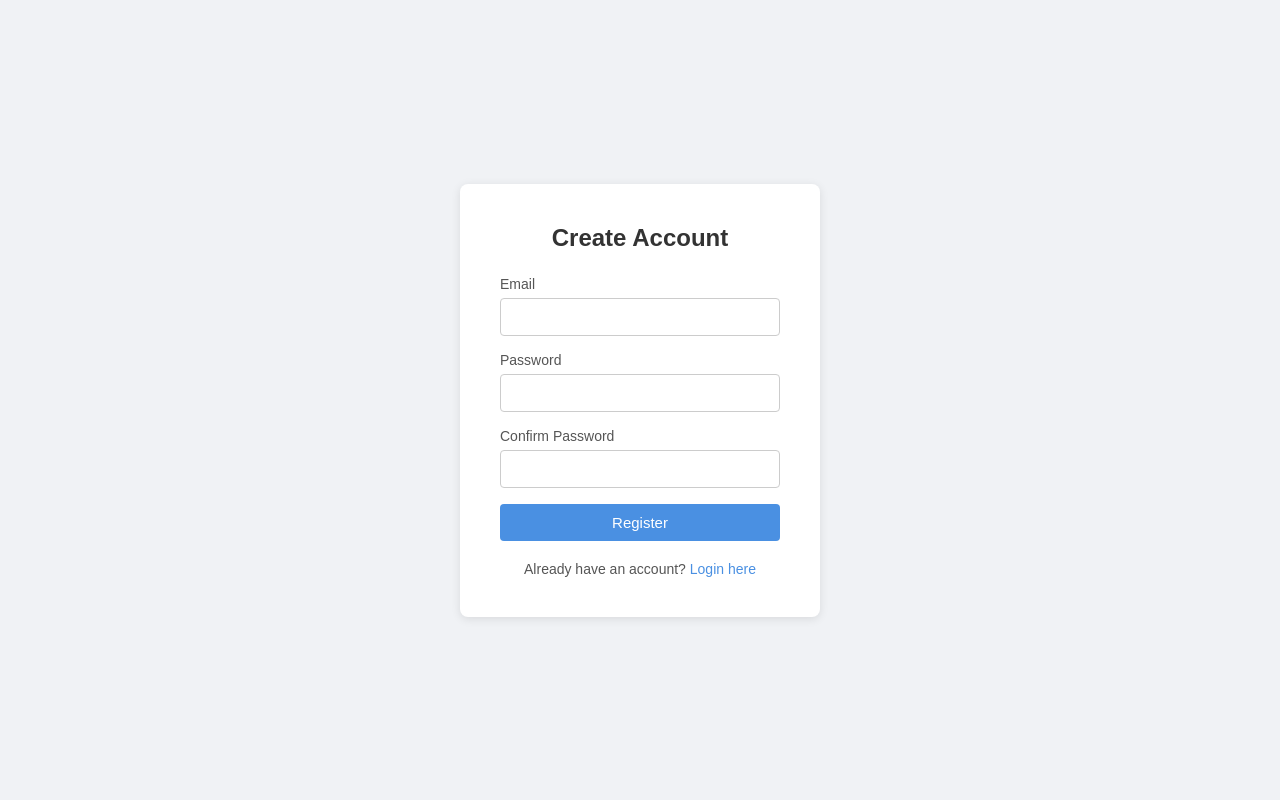
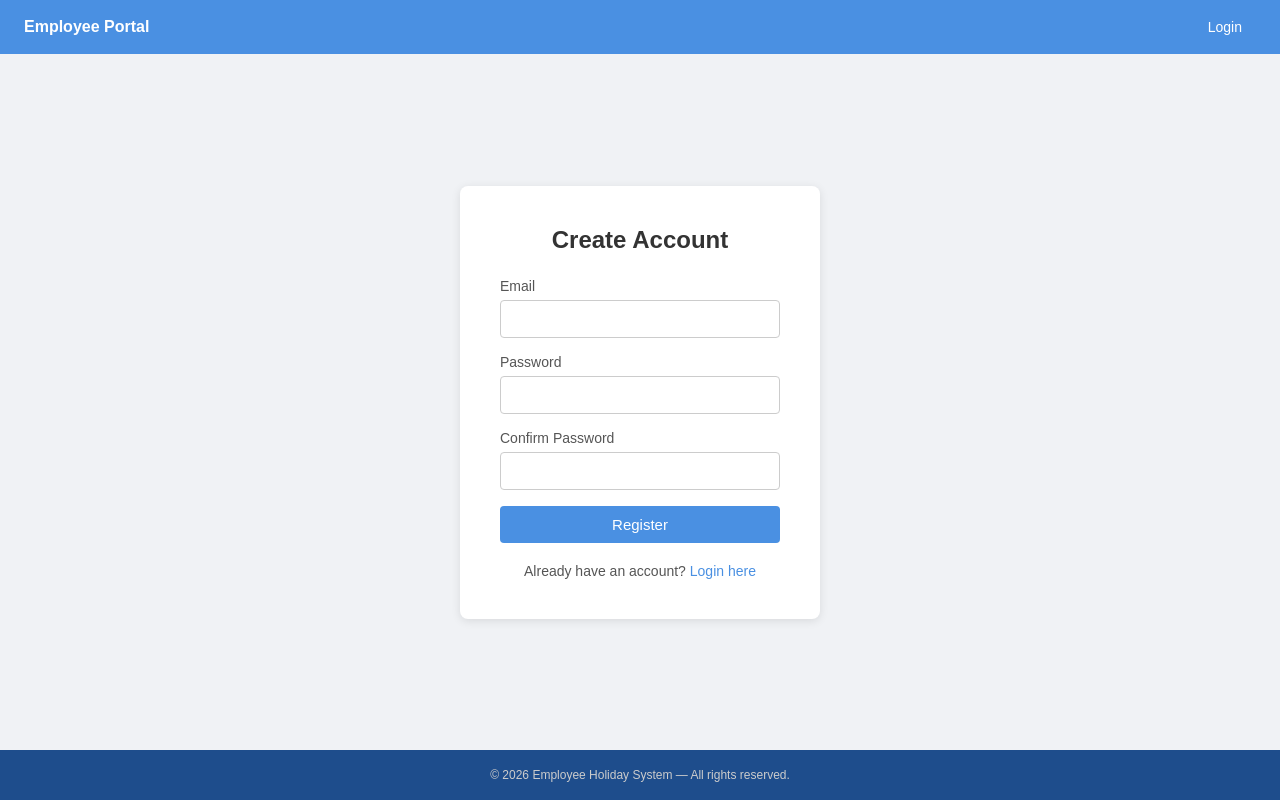
Before and after one commit to mohamad12farhat/employees-holidays, a Flask app: page /employee/register in a window 1280 px wide. Run offline with Flask 3, Linux system fonts and the light colour scheme.

Commit message:
Add navbar to register page and consistent footer to all employee pages
- Added navbar with Login link to employee register page
- Added footer with dark blue background (#1e4d8c) matching the blue navbar theme
- Applied consistent footer across dashboard, login, register, and view requests pages

Co-Authored-By: Claude Sonnet 4.6 <noreply@anthropic.com>

```diff
--- a/templates/employee_register.html
+++ b/templates/employee_register.html
@@ -14,9 +14,46 @@
             font-family: Arial, sans-serif;
             background-color: #f0f2f5;
             display: flex;
+            flex-direction: column;
+            min-height: 100vh;
+        }
+
+        .navbar {
+            background-color: #4a90e2;
+            padding: 0 24px;
+            display: flex;
+            justify-content: space-between;
+            align-items: center;
+            color: white;
+            height: 54px;
+        }
+        .navbar .brand { font-weight: bold; font-size: 16px; }
+        .nav-links { display: flex; align-items: center; gap: 8px; }
+        .nav-links a {
+            color: white;
+            text-decoration: none;
+            font-size: 14px;
+            padding: 6px 14px;
+            border-radius: 4px;
+            transition: background-color 0.2s;
+        }
+        .nav-links a:hover { background-color: rgba(255,255,255,0.2); }
+
+        .page-body {
+            flex: 1;
+            display: flex;
             justify-content: center;
             align-items: center;
-            height: 100vh;
+            padding: 40px 20px;
+        }
+
+        footer {
+            text-align: center;
+            padding: 18px;
+            font-size: 12px;
+            color: #ccc;
+            background-color: #1e4d8c;
+            margin-top: auto;
         }
 
         .register-container {
@@ -99,6 +136,14 @@
     </style>
 </head>
 <body>
+    <div class="navbar">
+        <span class="brand">Employee Portal</span>
+        <nav class="nav-links">
+            <a href="{{ url_for('employee.employee_login') }}">Login</a>
+        </nav>
+    </div>
+
+    <div class="page-body">
     <div class="register-container">
         <h2>Create Account</h2>
         {% if error %}
@@ -120,5 +165,8 @@
             Already have an account? <a href="{{ url_for('employee.employee_login') }}">Login here</a>
         </div>
     </div>
+    </div>
+
+    <footer>&copy; 2026 Employee Holiday System &mdash; All rights reserved.</footer>
 </body>
 </html>
```
Also changed, not shown: templates/employee_dashboard.html (+13 -2 lines), templates/employee_login.html (+14 -2 lines), templates/view_requests.html (+13 -2 lines).
